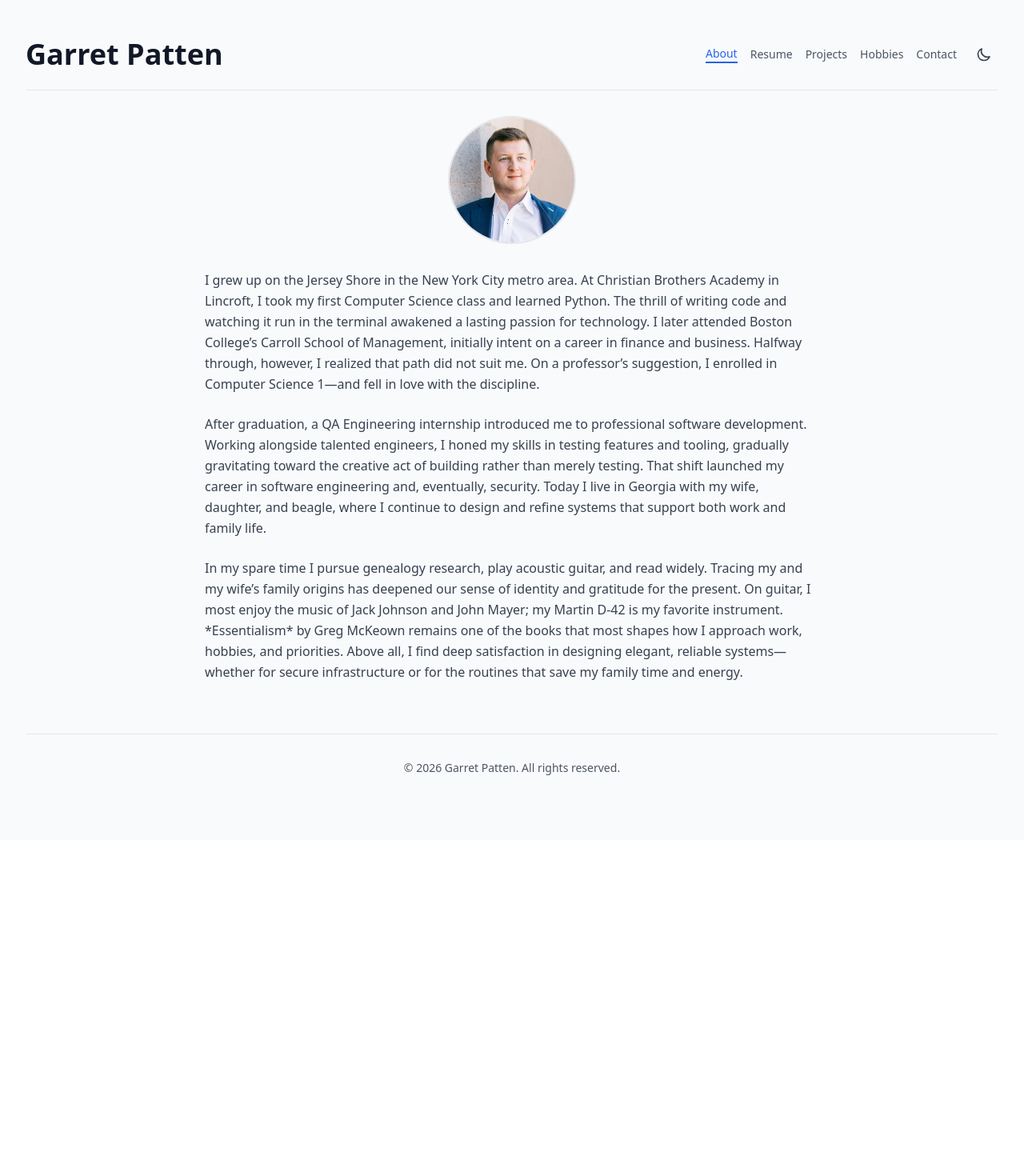
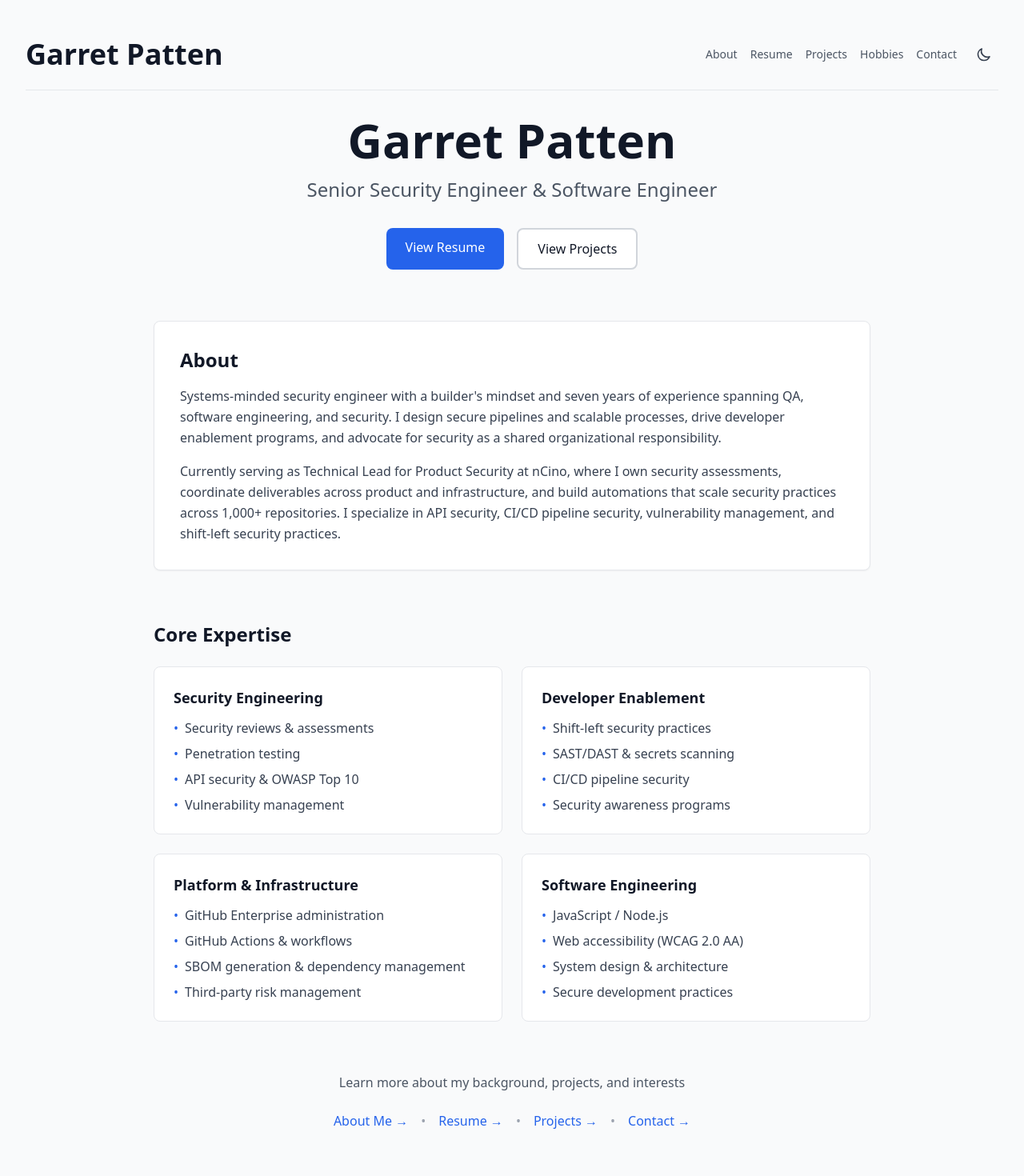
Before and after one commit to garretpatten/garretpatten.com, a Vue app: page / in a window 1280 px wide. Before the commit this address led to /about. Shown: the top 1470 px of the page at 80% size. Before the commit the page ends 1050 px from the top, so only its background shows below. Built offline with nearby package versions, Linux system fonts and the light colour scheme.

Commit message:
create landing page

```diff
--- a/src/components/Header.vue
+++ b/src/components/Header.vue
@@ -1,9 +1,9 @@
 <template>
   <header class="border-b border-gray-200 dark:border-gray-800 mb-8 pb-6">
     <div class="flex flex-col md:flex-row md:items-center md:justify-between gap-4">
-      <h1 class="text-3xl md:text-4xl font-bold text-gray-900 dark:text-gray-100">
+      <router-link to="/" class="text-3xl md:text-4xl font-bold text-gray-900 dark:text-gray-100 hover:text-navy-600 dark:hover:text-pine-400 transition-colors duration-200">
         Garret Patten
-      </h1>
+      </router-link>
 
       <nav class="flex items-center gap-4">
         <router-link
--- a/src/router/index.js
+++ b/src/router/index.js
@@ -1,4 +1,5 @@
 import { createRouter, createWebHistory } from 'vue-router'
+import LandingView from '../views/LandingView.vue'
 import AboutView from '../views/AboutView.vue'
 import ResumeView from '../views/ResumeView.vue'
 import ProjectsView from '../views/ProjectsView.vue'
@@ -8,7 +9,8 @@ import ContactView from '../views/ContactView.vue'
 const routes = [
   {
     path: '/',
-    redirect: '/about'
+    name: 'Home',
+    component: LandingView
   },
   {
     path: '/about',
--- /dev/null
+++ b/src/views/LandingView.vue
@@ -0,0 +1,186 @@
+<template>
+  <div class="max-w-4xl mx-auto">
+    <!-- Hero Section -->
+    <section class="text-center mb-16">
+      <h1 class="text-5xl md:text-6xl font-bold text-gray-900 dark:text-gray-100 mb-4">
+        Garret Patten
+      </h1>
+      <p class="text-xl md:text-2xl text-gray-600 dark:text-gray-400 mb-8">
+        Senior Security Engineer & Software Engineer
+      </p>
+      <div class="flex flex-col sm:flex-row gap-4 justify-center">
+        <router-link
+          to="/resume"
+          class="px-6 py-3 bg-navy-600 dark:bg-pine-500 text-white rounded-lg font-medium hover:bg-navy-700 dark:hover:bg-pine-600 transition-colors duration-200"
+        >
+          View Resume
+        </router-link>
+        <router-link
+          to="/projects"
+          class="px-6 py-3 bg-white dark:bg-gray-800 border-2 border-gray-300 dark:border-gray-700 text-gray-900 dark:text-gray-100 rounded-lg font-medium hover:border-navy-600 dark:hover:border-pine-500 transition-colors duration-200"
+        >
+          View Projects
+        </router-link>
+      </div>
+    </section>
+
+    <!-- Professional Summary -->
+    <section class="mb-16">
+      <div class="bg-white dark:bg-gray-900 border border-gray-200 dark:border-gray-800 rounded-lg p-8 shadow-sm">
+        <h2 class="text-2xl font-semibold text-gray-900 dark:text-gray-100 mb-4">
+          About
+        </h2>
+        <p class="text-gray-700 dark:text-gray-300 leading-relaxed mb-4">
+          Systems-minded security engineer with a builder's mindset and seven years of experience spanning QA, software engineering, and security. I design secure pipelines and scalable processes, drive developer enablement programs, and advocate for security as a shared organizational responsibility.
+        </p>
+        <p class="text-gray-700 dark:text-gray-300 leading-relaxed">
+          Currently serving as Technical Lead for Product Security at nCino, where I own security assessments, coordinate deliverables across product and infrastructure, and build automations that scale security practices across 1,000+ repositories. I specialize in API security, CI/CD pipeline security, vulnerability management, and shift-left security practices.
+        </p>
+      </div>
+    </section>
+
+    <!-- Core Expertise -->
+    <section class="mb-16">
+      <h2 class="text-2xl font-semibold text-gray-900 dark:text-gray-100 mb-6">
+        Core Expertise
+      </h2>
+      <div class="grid grid-cols-1 md:grid-cols-2 gap-6">
+        <div class="bg-white dark:bg-gray-900 border border-gray-200 dark:border-gray-800 rounded-lg p-6">
+          <h3 class="text-lg font-semibold text-gray-900 dark:text-gray-100 mb-3">
+            Security Engineering
+          </h3>
+          <ul class="space-y-2 text-gray-700 dark:text-gray-300">
+            <li class="flex items-start">
+              <span class="text-navy-600 dark:text-pine-500 mr-2">•</span>
+              <span>Security reviews & assessments</span>
+            </li>
+            <li class="flex items-start">
+              <span class="text-navy-600 dark:text-pine-500 mr-2">•</span>
+              <span>Penetration testing</span>
+            </li>
+            <li class="flex items-start">
+              <span class="text-navy-600 dark:text-pine-500 mr-2">•</span>
+              <span>API security & OWASP Top 10</span>
+            </li>
+            <li class="flex items-start">
+              <span class="text-navy-600 dark:text-pine-500 mr-2">•</span>
+              <span>Vulnerability management</span>
+            </li>
+          </ul>
+        </div>
+
+        <div class="bg-white dark:bg-gray-900 border border-gray-200 dark:border-gray-800 rounded-lg p-6">
+          <h3 class="text-lg font-semibold text-gray-900 dark:text-gray-100 mb-3">
+            Developer Enablement
+          </h3>
+          <ul class="space-y-2 text-gray-700 dark:text-gray-300">
+            <li class="flex items-start">
+              <span class="text-navy-600 dark:text-pine-500 mr-2">•</span>
+              <span>Shift-left security practices</span>
+            </li>
+            <li class="flex items-start">
+              <span class="text-navy-600 dark:text-pine-500 mr-2">•</span>
+              <span>SAST/DAST & secrets scanning</span>
+            </li>
+            <li class="flex items-start">
+              <span class="text-navy-600 dark:text-pine-500 mr-2">•</span>
+              <span>CI/CD pipeline security</span>
+            </li>
+            <li class="flex items-start">
+              <span class="text-navy-600 dark:text-pine-500 mr-2">•</span>
+              <span>Security awareness programs</span>
+            </li>
+          </ul>
+        </div>
+
+        <div class="bg-white dark:bg-gray-900 border border-gray-200 dark:border-gray-800 rounded-lg p-6">
+          <h3 class="text-lg font-semibold text-gray-900 dark:text-gray-100 mb-3">
+            Platform & Infrastructure
+          </h3>
+          <ul class="space-y-2 text-gray-700 dark:text-gray-300">
+            <li class="flex items-start">
+              <span class="text-navy-600 dark:text-pine-500 mr-2">•</span>
+              <span>GitHub Enterprise administration</span>
+            </li>
+            <li class="flex items-start">
+              <span class="text-navy-600 dark:text-pine-500 mr-2">•</span>
+              <span>GitHub Actions & workflows</span>
+            </li>
+            <li class="flex items-start">
+              <span class="text-navy-600 dark:text-pine-500 mr-2">•</span>
+              <span>SBOM generation & dependency management</span>
+            </li>
+            <li class="flex items-start">
+              <span class="text-navy-600 dark:text-pine-500 mr-2">•</span>
+              <span>Third-party risk management</span>
+            </li>
+          </ul>
+        </div>
+
+        <div class="bg-white dark:bg-gray-900 border border-gray-200 dark:border-gray-800 rounded-lg p-6">
+          <h3 class="text-lg font-semibold text-gray-900 dark:text-gray-100 mb-3">
+            Software Engineering
+          </h3>
+          <ul class="space-y-2 text-gray-700 dark:text-gray-300">
+            <li class="flex items-start">
+              <span class="text-navy-600 dark:text-pine-500 mr-2">•</span>
+              <span>JavaScript / Node.js</span>
+            </li>
+            <li class="flex items-start">
+              <span class="text-navy-600 dark:text-pine-500 mr-2">•</span>
+              <span>Web accessibility (WCAG 2.0 AA)</span>
+            </li>
+            <li class="flex items-start">
+              <span class="text-navy-600 dark:text-pine-500 mr-2">•</span>
+              <span>System design & architecture</span>
+            </li>
+            <li class="flex items-start">
+              <span class="text-navy-600 dark:text-pine-500 mr-2">•</span>
+              <span>Secure development practices</span>
+            </li>
+          </ul>
+        </div>
+      </div>
+    </section>
+
+    <!-- Quick Links -->
+    <section class="text-center">
+      <p class="text-gray-600 dark:text-gray-400 mb-6">
+        Learn more about my background, projects, and interests
+      </p>
+      <div class="flex flex-wrap justify-center gap-4">
+        <router-link
+          to="/about"
+          class="text-navy-600 dark:text-pine-500 hover:text-navy-700 dark:hover:text-pine-400 font-medium transition-colors duration-200"
+        >
+          About Me →
+        </router-link>
+        <span class="text-gray-400 dark:text-gray-600">•</span>
+        <router-link
+          to="/resume"
+          class="text-navy-600 dark:text-pine-500 hover:text-navy-700 dark:hover:text-pine-400 font-medium transition-colors duration-200"
+        >
+          Resume →
+        </router-link>
+        <span class="text-gray-400 dark:text-gray-600">•</span>
+        <router-link
+          to="/projects"
+          class="text-navy-600 dark:text-pine-500 hover:text-navy-700 dark:hover:text-pine-400 font-medium transition-colors duration-200"
+        >
+          Projects →
+        </router-link>
+        <span class="text-gray-400 dark:text-gray-600">•</span>
+        <router-link
+          to="/contact"
+          class="text-navy-600 dark:text-pine-500 hover:text-navy-700 dark:hover:text-pine-400 font-medium transition-colors duration-200"
+        >
+          Contact →
+        </router-link>
+      </div>
+    </section>
+  </div>
+</template>
+
+<script setup>
+// Landing page content
+</script>
```
